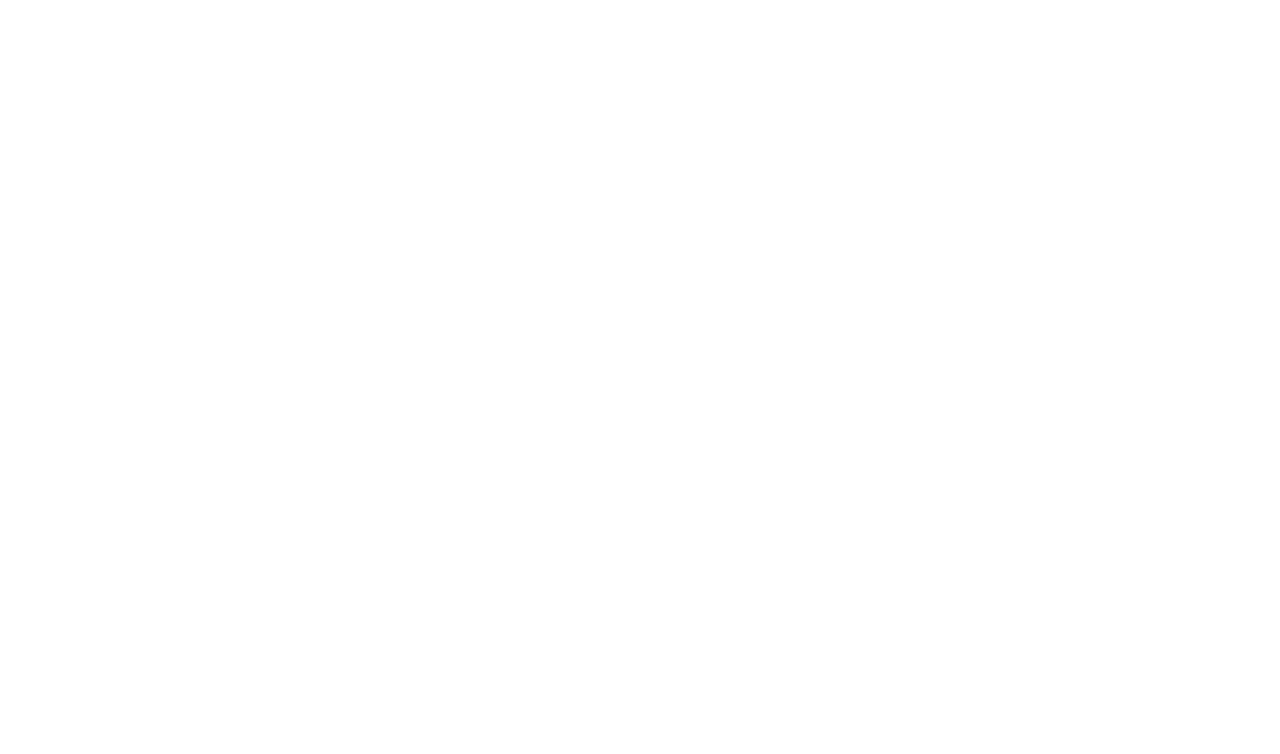
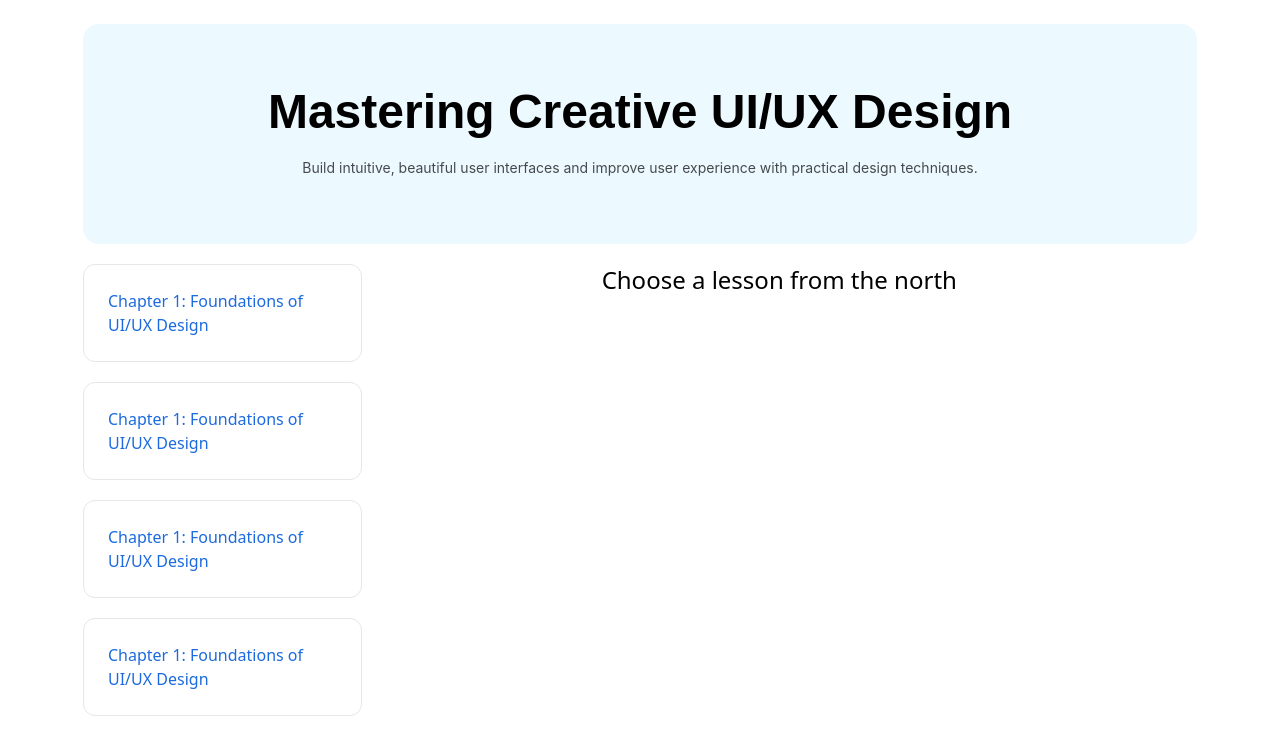
Before and after one commit to Amr3011/courses-website, a React (Vite) app: page /Lesson in a window 1280 px wide. Before the commit this address had no page. Shown: the top 754 px of the page. Built offline with nearby package versions, Linux system fonts and the light colour scheme.

Commit message:
feat: implement lesson page with dynamic routing and state management, enhance Chapter component with button toggle

```diff
--- a/src/components/shared/Chapter.tsx
+++ b/src/components/shared/Chapter.tsx
@@ -1,29 +1,54 @@
+import { useState } from "react";
 import type { ChapterType } from "@/types/Course";
+import { Link } from "react-router-dom";
+
+type ChapterProps = ChapterType & {
+  withButton?: boolean;
+};
 
 const Chapter = ({
   Number_Of_lessons,
   Time_Of_lessons,
   lessons,
   title,
-}: ChapterType) => {
+  withButton = false,
+}: ChapterProps) => {
+  const [closeUL, setCloseUl] = useState(true);
+
+  const handleClick = () => setCloseUl(!closeUL);
+
   return (
-    <div className=" border-[1px] p-6 rounded-xl my-5">
+    <div className="border-[1px] p-6 rounded-xl my-5">
+      {withButton ? (
+        <button onClick={handleClick} className="text-start w-full">
+          <h1 className="text-[#1C6ADF] text-base font-medium">{title}</h1>
+        </button>
+      ) : (
         <h1 className="text-[#1C6ADF] text-xl font-medium">{title}</h1>
-      <p className="text-xs font-medium my-2 ">{`${Number_Of_lessons} lessons - ${Time_Of_lessons} MIN`}</p>
-      <ul className="flex flex-col gap-2">
-        {lessons.map((lesson) => {
-          return (
+      )}
+
+      <ul
+        className={`flex flex-col gap-2 ${
+          withButton ? (closeUL ? "max-h-0" : "max-h-[500px]") : ""
+        } overflow-hidden transition-all duration-700`}
+      >
         <li>
-              <a
-                className="flex justify-between p-3 bg-[#F2F5F5] rounded-lg text-xs hover:bg-[#ECF9FF] hover:scale-x-105 duration-500"
-                href=""
+          <p className="text-xs font-medium my-2">{`${Number_Of_lessons} lessons - ${Time_Of_lessons} MIN`}</p>
+        </li>
+
+        {lessons.map((lesson, idx) => (
+          <li key={idx}>
+            <Link
+              to={`/Lesson/${lesson.id}`}
+              className={`flex justify-between p-3 ${
+                withButton ? "px-4" : "px-9"
+              } bg-[#F2F5F5] rounded-lg text-xs hover:bg-[#ECF9FF] hover:scale-x-105 duration-500`}
             >
               <h2 className="text-sm">{lesson.nameLesson}</h2>
               <span>{`${lesson.Time_Of_lesson} Min`}</span>
-              </a>
+            </Link>
           </li>
-          );
-        })}
+        ))}
       </ul>
     </div>
   );
--- /dev/null
+++ b/src/pages/Lesson/LeftSide.tsx
@@ -0,0 +1,43 @@
+import Chapter from "@/components/shared/Chapter";
+import { useStore } from "@/store/store";
+
+const LeftSide = () => {
+  const data = useStore((state) => state.Chapter);
+
+  return (
+    <div className="col-span-2 ">
+      <div>
+        <Chapter
+          Number_Of_lessons={data.Number_Of_lessons}
+          Time_Of_lessons={data.Time_Of_lessons}
+          lessons={data.lessons}
+          title={data.title}
+          withButton
+        />
+        <Chapter
+          Number_Of_lessons={data.Number_Of_lessons}
+          Time_Of_lessons={data.Time_Of_lessons}
+          lessons={data.lessons}
+          title={data.title}
+          withButton
+        />
+        <Chapter
+          Number_Of_lessons={data.Number_Of_lessons}
+          Time_Of_lessons={data.Time_Of_lessons}
+          lessons={data.lessons}
+          title={data.title}
+          withButton
+        />
+        <Chapter
+          Number_Of_lessons={data.Number_Of_lessons}
+          Time_Of_lessons={data.Time_Of_lessons}
+          lessons={data.lessons}
+          title={data.title}
+          withButton
+        />
+      </div>
+    </div>
+  );
+};
+
+export default LeftSide;
--- /dev/null
+++ b/src/pages/Lesson/Lesson.tsx
@@ -0,0 +1,22 @@
+import BannerSec from "@/components/shared/Banner/BannerSec";
+import LeftSide from "./LeftSide";
+import RightSide from "./RightSide/RightSide";
+
+const Lesson = () => {
+  return (
+    <section className="container p-2 ">
+      <div className="w-full ">
+        <BannerSec
+          title="Mastering Creative UI/UX Design"
+          paragraph="Build intuitive, beautiful user interfaces and improve user experience with practical design techniques."
+        />
+        <div className="grid grid-cols-8">
+          <LeftSide />
+          <RightSide />
+        </div>
+      </div>
+    </section>
+  );
+};
+
+export default Lesson;
--- /dev/null
+++ b/src/pages/Lesson/RightSide/RightSide.tsx
@@ -0,0 +1,36 @@
+import { useStore } from "@/store/store";
+import { Route, Routes, useParams } from "react-router-dom";
+
+const RightSide = () => {
+  return (
+    <div className="col-span-6 ">
+      <Routes>
+        <Route path=":id" element={<LessonPage />} />
+        <Route
+          path="*"
+          element={
+            <p className="text-center text-2xl pt-5">
+              Choose a lesson from the north
+            </p>
+          }
+        />
+      </Routes>
+    </div>
+  );
+};
+
+export default RightSide;
+function LessonPage() {
+  const data = useStore((state) => state.Chapter);
+  const { id } = useParams();
+  const lesson = data.lessons.filter((l) => {
+    return l.id === Number(id);
+  });
+  return (
+    <div>
+      <h1>{lesson[0].nameLesson}</h1>
+      <h2 className="text-xl font-bold mb-2">{id}</h2>
+      <p>{lesson[0].Time_Of_lesson}</p>
+    </div>
+  );
+}
--- a/src/pages/Purchased Courses/CourseCurriculum.tsx
+++ b/src/pages/Purchased Courses/CourseCurriculum.tsx
@@ -1,29 +1,8 @@
 import Chapter from "@/components/shared/Chapter";
+import { useStore } from "@/store/store";
 
 const CourseCurriculum = () => {
-  const data = {
-    title: "Chapter 1: Foundations of UI/UX Design",
-    lessons: [
-      {
-        nameLesson: "Introduction to UI/UX",
-        Time_Of_lesson: 12,
-      },
-      {
-        nameLesson: "Understanding User-Centered Design",
-        Time_Of_lesson: 20,
-      },
-      {
-        nameLesson: "Design Thinking Process",
-        Time_Of_lesson: 25,
-      },
-      {
-        nameLesson: "Principles of Good UX",
-        Time_Of_lesson: 18,
-      },
-    ],
-    Number_Of_lessons: 4,
-    Time_Of_lessons: 75,
-  };
+  const data = useStore((state) => state.Chapter);
   return (
     <div>
       <h1 className="mt-16 mb-5 font-semibold text-2xl ">Course Curriculum</h1>
--- a/src/routes/AppRouter.tsx
+++ b/src/routes/AppRouter.tsx
@@ -3,14 +3,15 @@
 import Home from "@/pages/Home/Home";
 import All_PurchasedCourses from "@/pages/Purchased Courses/All_PurchasedCourses";
 import Faq from "@/pages/FAQ/FAQ.tsx";
+import Lesson from "@/pages/Lesson/Lesson";
 const AppRouter = () => {
   return (
     <Routes>
       <Route path="/" element={<Home />} />
       <Route path="/courses" element={<Courses />} />
       <Route path="/PurchasedCourses" element={<All_PurchasedCourses />} />
-        <Route path="/FAQ" element={<Faq />} />
-
+      <Route path="/FAQ" element={<Faq />} />
+      <Route path="/Lesson/*" element={<Lesson />} />
     </Routes>
   );
 };
--- /dev/null
+++ b/src/store/store.ts
@@ -0,0 +1,32 @@
+import { create } from 'zustand'
+const Chapter = {
+    title: "Chapter 1: Foundations of UI/UX Design",
+    lessons: [
+        {
+            id: 1,
+            nameLesson: "Introduction to UI/UX",
+            Time_Of_lesson: 12,
+        },
+        {
+            id: 2,
+            nameLesson: "Understanding User-Centered Design",
+            Time_Of_lesson: 20,
+        },
+        {
+            id: 3,
+            nameLesson: "Design Thinking Process",
+            Time_Of_lesson: 25,
+        },
+        {
+            id: 4,
+            nameLesson: "Principles of Good UX",
+            Time_Of_lesson: 18,
+        },
+    ],
+    Number_Of_lessons: 4,
+    Time_Of_lessons: 75,
+};
+export const useStore = create(() => ({
+    Chapter: Chapter,
+
+}))
--- a/src/types/Course.ts
+++ b/src/types/Course.ts
@@ -2,6 +2,7 @@
 type lesson = {
     nameLesson: string
     Time_Of_lesson: number
+    id: number
 }
 export type ChapterType = {
     title: string;
```
Lines whose indentation alone changed are shown as unchanged.
